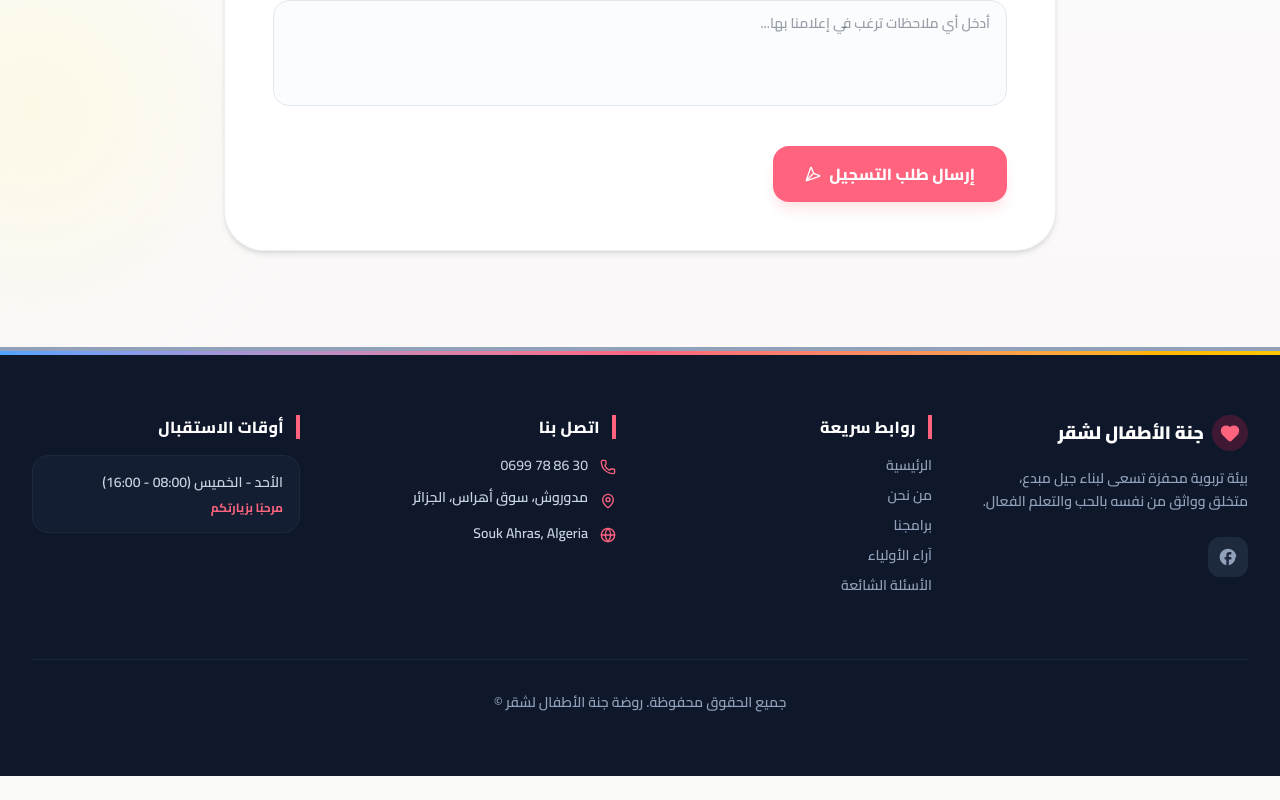
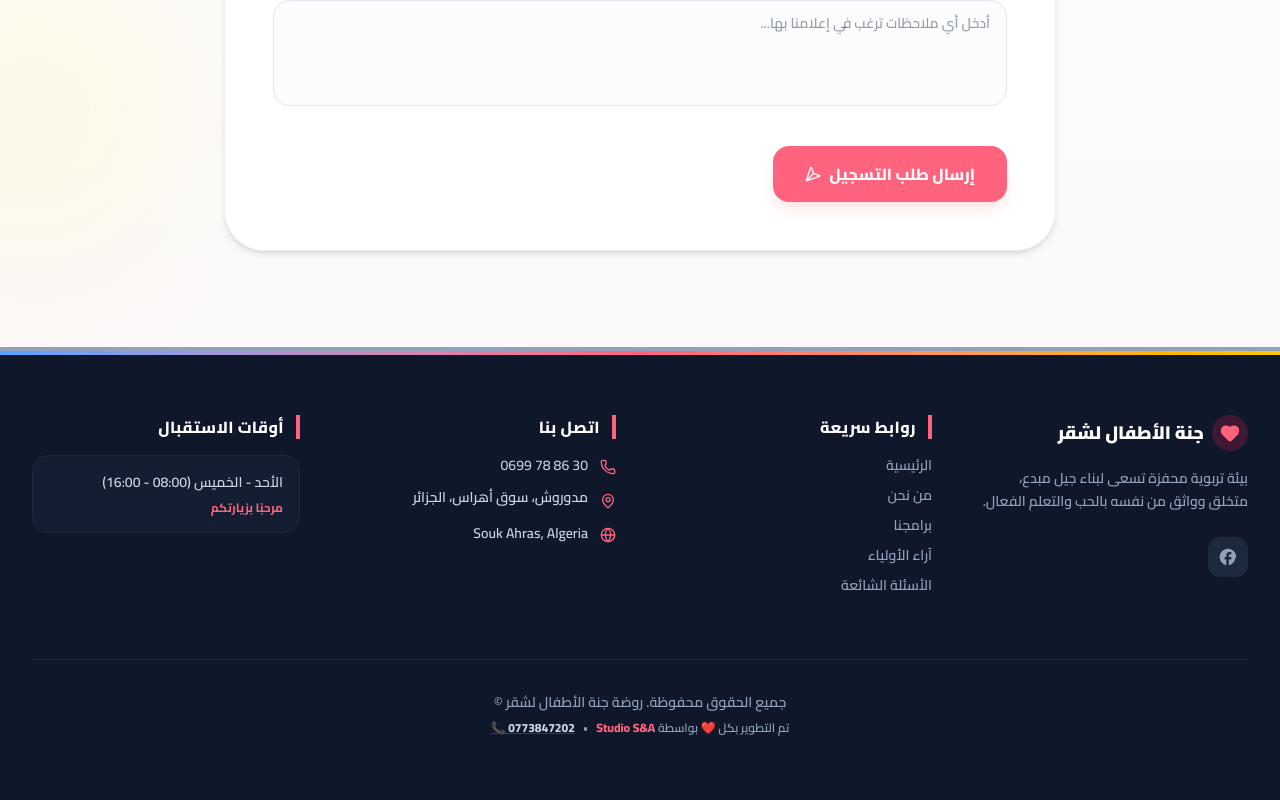
Before and after one commit to amirabelkadi1909/janat-alatfal-site, a React (Vite) app: page / in a window 1280 px wide. Shown: the part 4958-5758 px from the top of the page. Before the commit the page ends 5734 px from the top, so only its background shows below. Built offline with nearby package versions, Linux system fonts and the light colour scheme; no server answers.

Commit message:
Add contact number to Studio S&A signature

```diff
--- a/src/components/Footer.jsx
+++ b/src/components/Footer.jsx
@@ -126,9 +126,29 @@ export default function Footer() {
 
         </div>
 
-        {/* Bottom copyright details */}
-        <div className="mt-16 pt-8 border-t border-slate-800 text-center text-xs sm:text-sm font-semibold">
+        {/* Bottom copyright & Developer Credit */}
+        <div className="mt-16 pt-8 border-t border-slate-800 text-center text-xs sm:text-sm font-semibold flex flex-col gap-2 items-center">
           <p>{t.footer.rights}</p>
+
+          <div className="flex items-center justify-center gap-2 text-xs text-slate-400 flex-wrap">
+            {language === 'ar' ? (
+              <span>
+                تم التطوير بكل ❤️ بواسطة <strong className="text-rose-400 font-extrabold">Studio S&A</strong>
+              </span>
+            ) : (
+              <span>
+                Designed & Developed with ❤️ by <strong className="text-rose-400 font-extrabold">Studio S&A</strong>
+              </span>
+            )}
+            <span className="hidden sm:inline">•</span>
+            <a
+              href="tel:0773847202"
+              className="text-slate-300 hover:text-rose-400 font-extrabold transition-colors underline decoration-rose-400/30"
+              dir="ltr"
+            >
+              📞 0773847202
+            </a>
+          </div>
         </div>
 
       </div>
```
